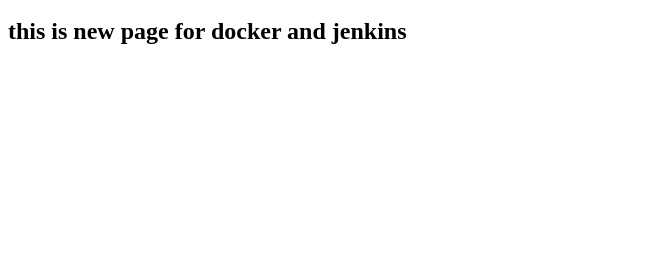
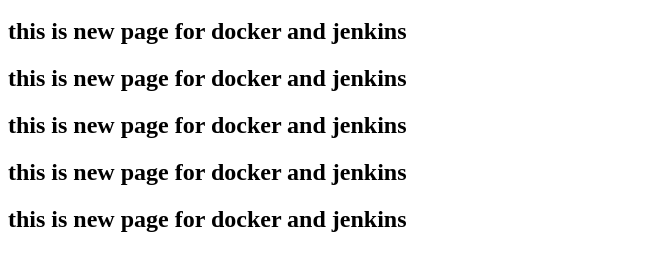
Before and after one commit to Ayyappareddy567/web-page-nginx, a plain HTML site: page index.html in a window 1280 px wide. Shown: the part 48-318 px from the top of the page, without its empty margins (0-665 px from the left). Drawn offline with Linux system fonts and the light colour scheme.

Commit message:
Update index.html

```diff
--- a/index.html
+++ b/index.html
@@ -1,2 +1,7 @@
 <h1> this is web page for link jenkins with docker </h1>
 <h2> this is new page for docker and jenkins </h2>
+
+<h2> this is new page for docker and jenkins </h2>
+<h2> this is new page for docker and jenkins </h2>
+<h2> this is new page for docker and jenkins </h2>
+<h2> this is new page for docker and jenkins </h2>
```
